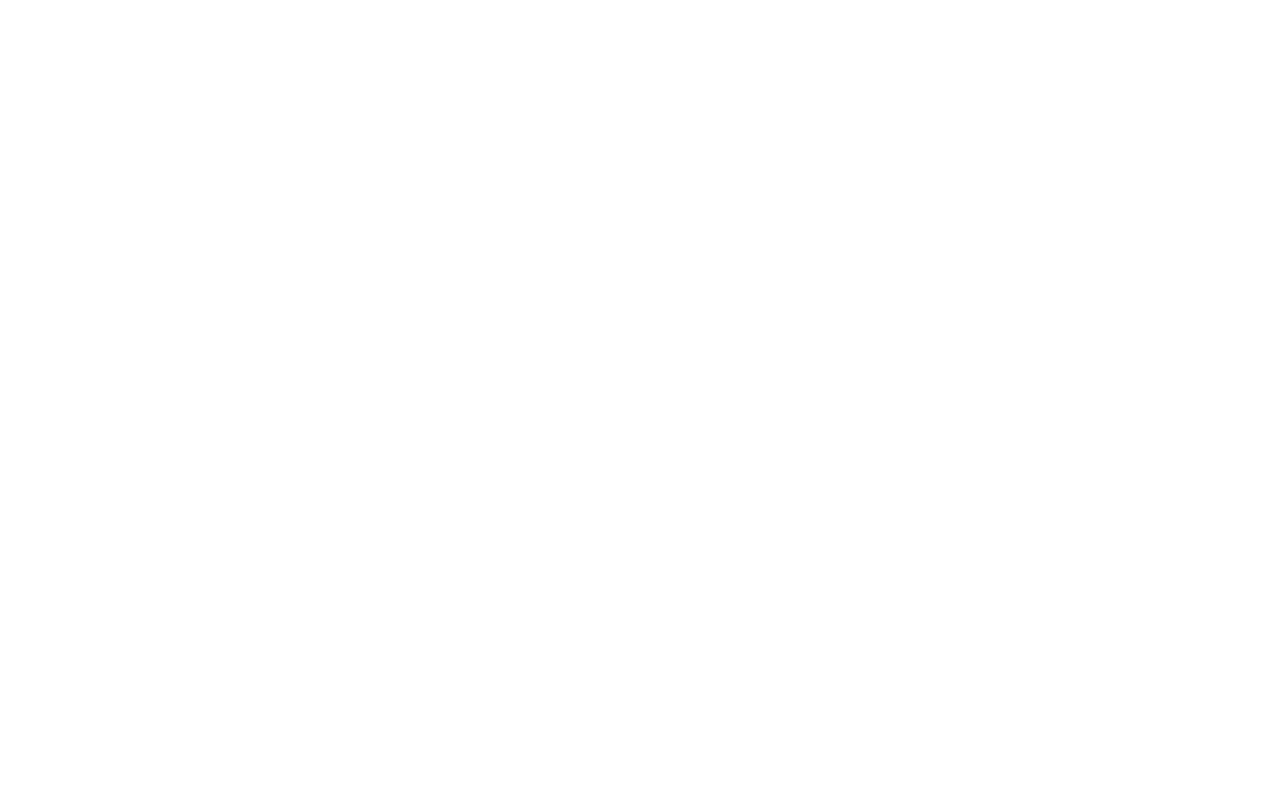
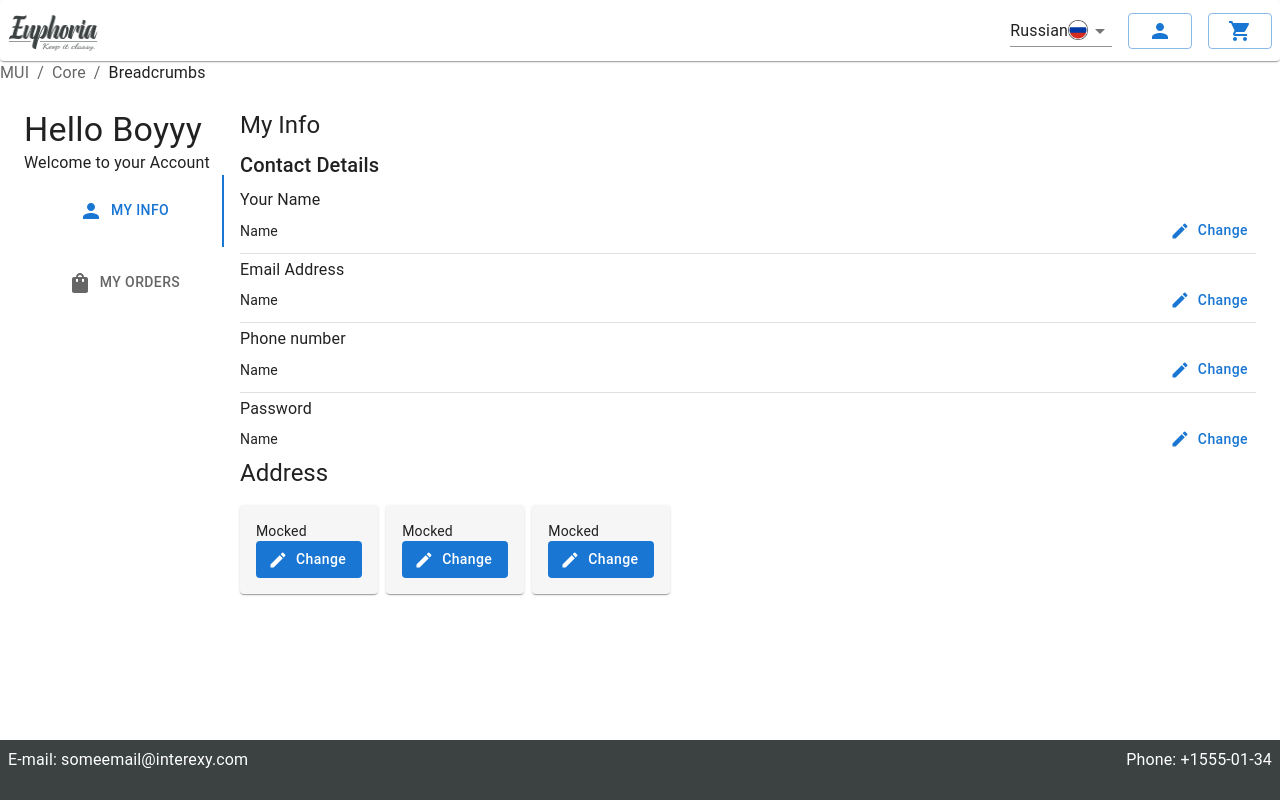
Before and after one commit to interexy-final-project/shop-client, a React (Create React App) app: page /user/profile in a window 1280 px wide. Before the commit this address had no page. Built offline with nearby package versions, Linux system fonts and the light colour scheme.

Commit message:
Add user prodile page

```diff
--- a/src/app.routers.tsx
+++ b/src/app.routers.tsx
@@ -2,6 +2,7 @@
 import SignIn from "./app/auth/sign-in-page";
 import SignUp from "./app/auth/sign-up-page";
 import ResetPassword from "./app/auth/reset-password";
+import UserProfile from "./app/user/user-profile";
 
 const AppRoutes = () => {
   return (
@@ -10,6 +11,7 @@
       <Route path={"/auth/sign-in"} element={<SignIn />} />
       <Route path={"/auth/sign-up"} element={<SignUp />} />
       <Route path={"/auth/reset-password"} element={<ResetPassword />} />
+      <Route path={'/user/profile'} element={<UserProfile/>} />
     </Routes>
   );
 };
--- a/src/app/components/footer.tsx
+++ b/src/app/components/footer.tsx
@@ -4,7 +4,7 @@
 
 const Footer = () => {
     return(
-        <Box height={60} padding={1} bgcolor={"#3C4242"}>
+        <Box height={60} padding={1} bgcolor={"#3C4242"} marginTop={"auto"}>
             <Stack direction={"row"} justifyContent={"space-between"}>
                 <Typography color={"white"}>{l('footer.email')}</Typography>
                 <Typography color={"white"}>{l('footer.phone')}</Typography>
--- /dev/null
+++ b/src/app/user/components/address-item.tsx
@@ -0,0 +1,37 @@
+import React, { useState } from "react";
+import { Paper, Typography, TextField, Stack } from "@mui/material";
+import EditButton from "./edit-button";
+import EditIcon from "@mui/icons-material/Edit";
+import CheckIcon from "@mui/icons-material/Check";
+
+const AddressItem = () => {
+  const [disabledInput, setDisable] = useState(true);
+  const [buttonText, setButtonText] = useState<"Change" | "Confirm">("Change");
+  const [buttonIcon, setButtonIcon] = useState(<EditIcon />);
+
+  const handleClick = () => {
+    setDisable(!disabledInput);
+    setButtonIcon(buttonText === "Change" ? <CheckIcon /> : <EditIcon />);
+    setButtonText(buttonText === "Change" ? "Confirm" : "Change");
+  };
+
+  return (
+    <Paper sx={{ bgcolor: "#F6F6F6", padding: 2 }}>
+      <Stack>
+        {!disabledInput ? (
+          <TextField variant="standard" defaultValue="Mocked" />
+        ) : (
+          <Typography variant="body2">Mocked</Typography>
+        )}
+        <EditButton
+          buttonText={buttonText}
+          buttonIcon={buttonIcon}
+          variant="contained"
+          handleClick={handleClick}
+        ></EditButton>
+      </Stack>
+    </Paper>
+  );
+};
+
+export default AddressItem;
--- a/src/app/user/components/contacts-item.tsx
+++ b/src/app/user/components/contacts-item.tsx
@@ -1,6 +1,8 @@
-import { Box, Typography, Stack, Button, TextField } from "@mui/material";
-import l from "../../../lang/l";
+import { Box, Typography, Stack, TextField } from "@mui/material";
+import EditIcon from '@mui/icons-material/Edit';
+import CheckIcon from '@mui/icons-material/Check';
 import { useState } from "react";
+import EditButton from "./edit-button";
 
 type ContactItemType = {
   variant: "common" | "secured";
@@ -12,10 +14,19 @@
 
 const ContactItem = ({ variant, data }: ContactItemType) => {
   const [disabledInput, setDisable] = useState(true);
+  const [buttonText, setButtonText] = useState<'Change' | 'Confirm'>('Change')
+  const [buttonIcon, setButtonIcon] = useState(<EditIcon/>)
+
+
+  const handleClick =() => {
+    setDisable(!disabledInput)
+    setButtonIcon(buttonText==='Change'? <CheckIcon/> : <EditIcon/>)
+    setButtonText(buttonText==='Change'? 'Confirm': 'Change')
+  }
 
   return (
     <Box>
-      <Typography>{data.name}</Typography>
+      <Typography >{data.name}</Typography>
       <Stack
         direction={"row"}
         justifyContent={"space-between"}
@@ -28,12 +39,9 @@
             defaultValue={data.value}
           />
         ) : (
-          <Typography>{data.value}</Typography>
+          <Typography variant="body2">{data.value}</Typography>
         )}
-        <Button onClick={() => setDisable(false)}>
-          {l("userContacts.changeInfo")}
-        </Button>
-        {disabledInput? <></> : <Button>Confirm</Button>}
+        <EditButton variant="text" buttonIcon={buttonIcon} buttonText={buttonText} handleClick={handleClick} />
       </Stack>
     </Box>
   );
--- /dev/null
+++ b/src/app/user/components/edit-button.tsx
@@ -0,0 +1,21 @@
+import { Button } from '@mui/material'
+
+type EditButtonType = {
+    buttonIcon: JSX.Element,
+    handleClick: ()=>void,
+    buttonText: string,
+    variant: "contained" | "text"
+}
+
+const EditButton = (props: EditButtonType) => {
+    const { buttonText, buttonIcon, handleClick, variant } = props;
+
+
+    return(
+        <Button variant={variant} sx={{textTransform: "none"}} startIcon={buttonIcon} disableElevation onClick={handleClick}>
+        {buttonText}
+      </Button>
+    )
+}
+
+export default EditButton;
--- /dev/null
+++ b/src/app/user/components/order-item.tsx
@@ -0,0 +1,23 @@
+import { Paper, Stack, Box, Typography } from '@mui/material'
+import img from '../../../assets/images/product-img.jpg'
+import l from '../../../lang/l'
+
+const OrderItem = () => {
+ return(
+    <Paper sx={{marginTop: 5, padding: 1}}>
+    <Stack direction={"row"} justifyContent={"space-between"} alignItems={"center"}>
+      <Stack direction={"row"} spacing={2}>
+        <Box component={"img"} src={img}/>
+        <Box>
+          <Typography>Black Printed T-shirt</Typography>
+          <Typography>{l('orderItem.color')}</Typography>
+          <Typography>{l('orderItem.quantity')}</Typography>
+          <Typography>{l('orderItem.total')}</Typography>
+        </Box>
+      </Stack>
+    </Stack>
+  </Paper>
+ )
+}
+
+export default OrderItem;
--- a/src/app/user/components/order-list-item.tsx
+++ b/src/app/user/components/order-list-item.tsx
@@ -1,6 +1,6 @@
-import { Paper, Button, Box, Typography, Stack } from "@mui/material";
+import { Paper, Box, Typography, Stack } from "@mui/material";
 import l from "../../../lang/l";
-import img from '../../../assets/images/product-img.jpg'
+import OrderItem from "./order-item";
 
 const OrderListItem = () => {
   return (
@@ -20,20 +20,12 @@
           </Box>
         </Stack>
       </Paper>
-      <Box sx={{marginTop: 5}}>
-        <Stack direction={"row"} justifyContent={"space-between"} alignItems={"center"}>
-          <Stack direction={"row"} spacing={2}>
-            <Box component={"img"} src={img}/>
-            <Box>
-              <Typography>Black Printed T-shirt</Typography>
-              <Typography>{l('orderItem.color')}</Typography>
-              <Typography>{l('orderItem.quantity')}</Typography>
-              <Typography>{l('orderItem.total')}</Typography>
-            </Box>
-          </Stack>
-          <Button variant="contained">{l('orderItem.detailButton')}</Button>
-        </Stack>
-      </Box>
+      <Stack marginTop={2} direction={"row"} spacing={1} useFlexGap flexWrap="wrap">
+        <OrderItem/>
+        <OrderItem/>
+        <OrderItem/>
+      </Stack>
+      <Typography variant="h6" marginTop={2}>{l('orderItem.total')}</Typography>
     </Box>
   );
 };
--- a/src/app/user/components/user-contacts.tsx
+++ b/src/app/user/components/user-contacts.tsx
@@ -1,22 +1,45 @@
-import { Box, Divider, Typography, Stack } from "@mui/material"
-import l from '../../../lang/l'
+import { Box, Divider, Typography, Stack } from "@mui/material";
+import l from "../../../lang/l";
 import ContactItem from "./contacts-item";
+import AddressItem from "./address-item";
 
 const UserContacts = () => {
-    //GET UserInfo
+  //GET UserInfo
 
-    return(
-        <Box>
-            <Typography>{l('userContacts.contactsTitle')}</Typography>
-            <Typography>{l('userContacts.contactsDetails')}</Typography>
-            <Stack spacing={4} divider={<Divider/>}>
-                <ContactItem variant="common" data={{name: 'Some', value: 'Name'}} />
-                <ContactItem variant="common" data={{name: 'Some', value: 'Name'}} />
-                <ContactItem variant="common" data={{name: 'Some', value: 'Name'}} />
-                <ContactItem variant="secured" data={{name: 'Some', value: 'Name'}} />
-            </Stack>
-        </Box>
-    )
-}
+  return (
+    <Box>
+      <Typography variant="h5" gutterBottom>
+        {l("userContacts.contactsTitle")}
+      </Typography>
+      <Typography variant="h6" gutterBottom>
+        {l("userContacts.contactsDetails")}
+      </Typography>
+      <Stack spacing={0.5} divider={<Divider />}>
+        <ContactItem
+          variant="common"
+          data={{ name: l("userContacts.name"), value: "Name" }}
+        />
+        <ContactItem
+          variant="common"
+          data={{ name: l("userContacts.email"), value: "Name" }}
+        />
+        <ContactItem
+          variant="common"
+          data={{ name: l("userContacts.phone"), value: "Name" }}
+        />
+        <ContactItem
+          variant="secured"
+          data={{ name: l("userContacts.password"), value: "Name" }}
+        />
+      </Stack>
+      <Typography variant="h5">Address</Typography>
+      <Stack marginTop={2} direction={"row"} spacing={1} useFlexGap flexWrap="wrap">
+        <AddressItem />
+        <AddressItem />
+        <AddressItem />
+      </Stack>
+    </Box>
+  );
+};
 
 export default UserContacts;
--- a/src/app/user/components/user-orders-list.tsx
+++ b/src/app/user/components/user-orders-list.tsx
@@ -8,7 +8,6 @@
         <Stack spacing={4} divider={<Divider/>}>
             <OrderListItem/>
             <OrderListItem/>
-            <OrderListItem/>
         </Stack>
     )
 }
--- a/src/app/user/user-profile.tsx
+++ b/src/app/user/user-profile.tsx
@@ -1,15 +1,87 @@
+import React, { useState } from "react";
 import CommonBreadcrumbs from "../components/breadcrumbs";
 import CommonHeader from "../components/common-header";
 import Footer from "../components/footer";
-import { Stack, Tabs } from "@mui/material";
+import { Box, Stack, Tabs, Tab, Typography } from "@mui/material";
+import UserContacts from "./components/user-contacts";
+import UserOrderList from "./components/user-orders-list";
+import PersonIcon from "@mui/icons-material/Person";
+import ShoppingBagIcon from "@mui/icons-material/ShoppingBag";
+import l from "../../lang/l";
+
+interface TabPanelProps {
+  children?: React.ReactNode;
+  index: number;
+  value: number;
+}
+
+const TabPanel = (props: TabPanelProps) => {
+  const { children, value, index, ...other } = props;
+
+  return (
+    <Box
+      role="tabpanel"
+      width={"100%"}
+      hidden={value !== index}
+      id={`vertical-tabpanel-${index}`}
+      aria-labelledby={`vertical-tab-${index}`}
+      {...other}
+    >
+      {value === index && <Box>{children}</Box>}
+    </Box>
+  );
+};
 
 const UserProfile = () => {
+  const [currentTabIndex, setCurrentTabIndex] = useState(0);
+
+  const handleTabChange = (e: React.SyntheticEvent, tabIndex: number) => {
+    setCurrentTabIndex(tabIndex);
+  };
 
   return (
-    <Stack>
+    <Stack height={"100vh"}>
       <CommonHeader />
       <CommonBreadcrumbs />
-      <Tabs></Tabs>
+      <Stack
+        padding={3}
+        spacing={2}
+        direction={"row"}
+        justifyContent={"space-between"}
+      >
+        <Stack>
+          <Typography variant="h4">Hello Boyyy</Typography>
+          <Typography>Welcome to your Account</Typography>
+          <Tabs
+            variant="fullWidth"
+            orientation="vertical"
+            value={currentTabIndex}
+            onChange={handleTabChange}
+            sx={{ width: 200, padding: 0 }}
+          >
+            <Tab
+              icon={<PersonIcon />}
+              label={l("userProfile.myInfo")}
+              iconPosition="start"
+            />
+            <Tab
+              icon={<ShoppingBagIcon />}
+              label={l("userProfile.myOrders")}
+              iconPosition="start"
+            />
+          </Tabs>
+        </Stack>
+        <TabPanel
+          value={currentTabIndex}
+          index={0}
+          children={<UserContacts />}
+        />
+        <TabPanel
+          value={currentTabIndex}
+          index={1}
+          children={<UserOrderList />}
+        />
+      </Stack>
       <Footer />
     </Stack>
   );
--- a/src/lang/en.json
+++ b/src/lang/en.json
@@ -43,7 +43,15 @@
   "userContacts": {
     "contactsTitle": "My Info",
     "contactsDetails": "Contact Details",
-    "changeInfo": "Change"
-
+    "changeInfo": "Change",
+    "name": "Your Name",
+    "email": "Email Address",
+    "phone": "Phone number",
+    "password": "Password"
+  },
+  "userProfile": {
+    "myInfo": "My Info",
+    "myOrders": "My Orders",
+    "signOut": "Sign Out"
   }
 }
```
